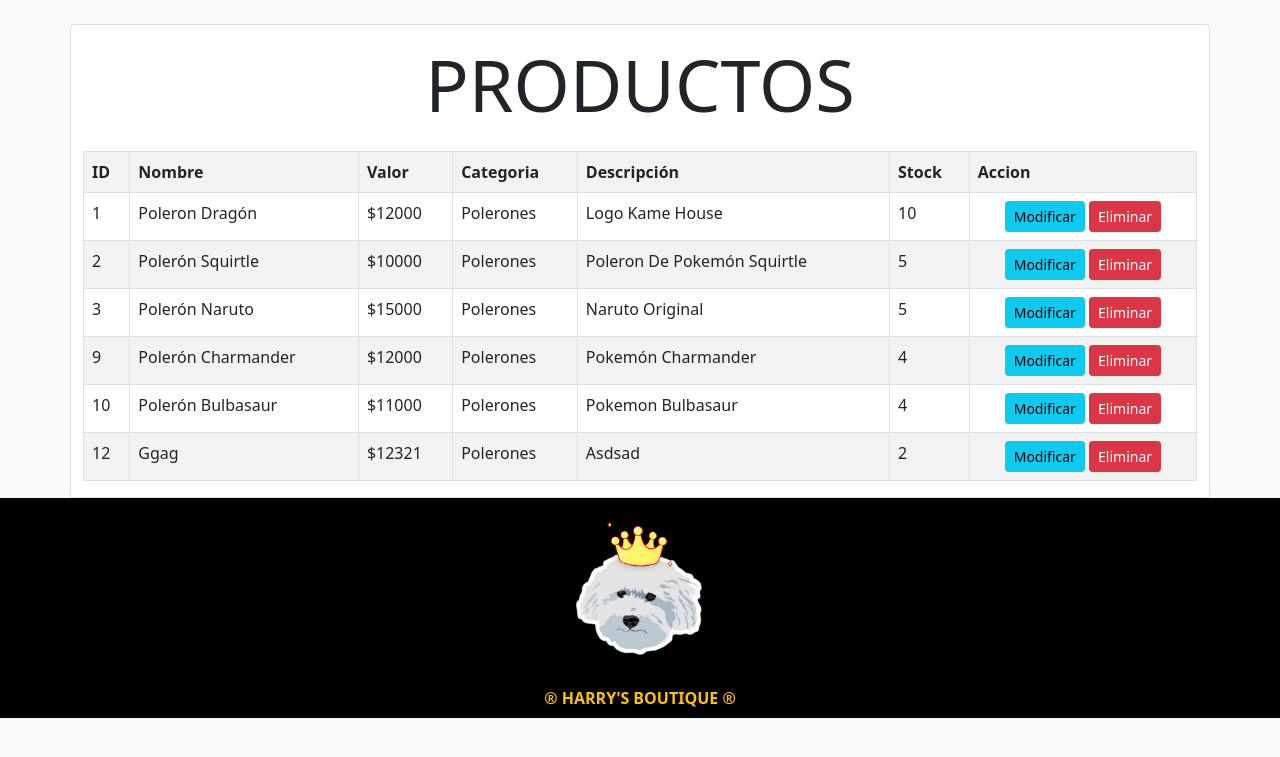
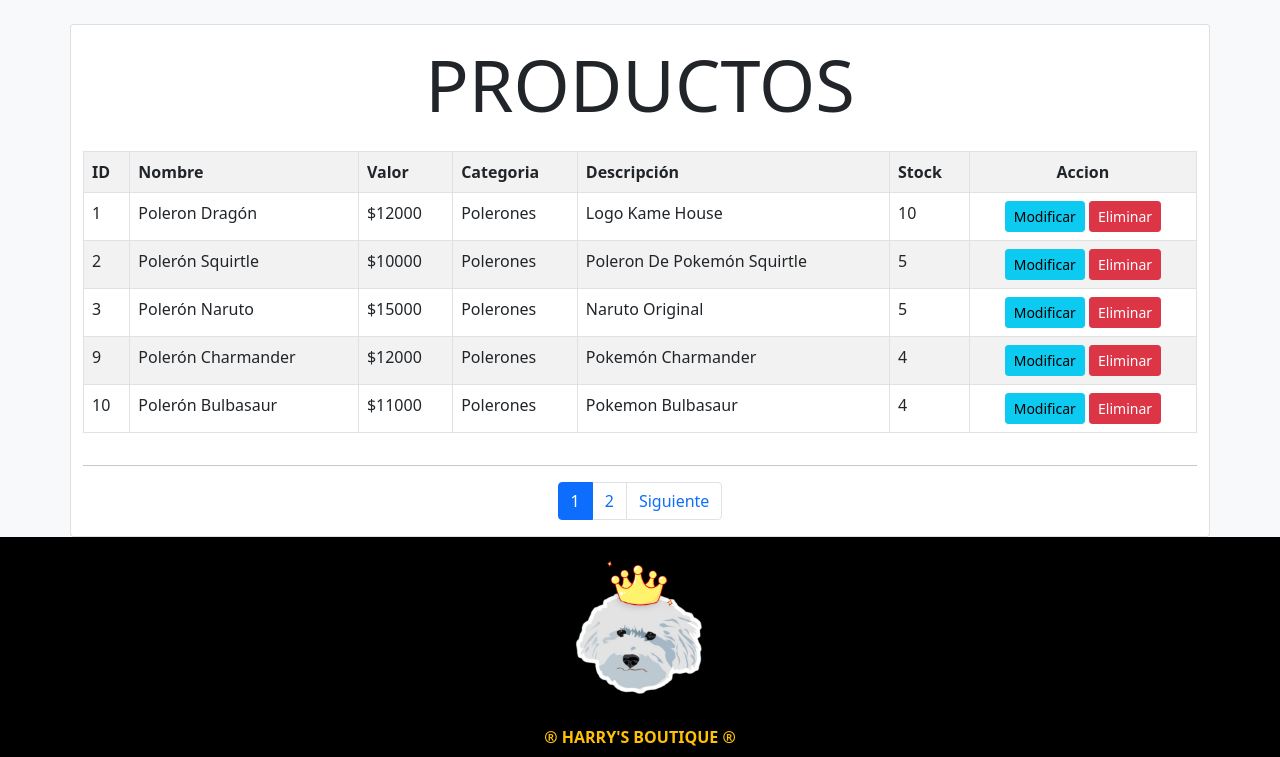
Before and after one commit to felipevega-dev/HarrysDjango, a Django app: page /listado_productos/ in a window 1280 px wide. Shown: the part 121-878 px from the top of the page. Before the commit the page ends 839 px from the top, so only its background shows below. Run offline with Django 4.2, Linux system fonts and the light colour scheme; data comes from the database, SQL or seed files in the repository; both versions use the stored data as it was after the commit; some libraries are stand-ins or nearby versions.

Commit message:
V1.4
Se agrega la paginación en el listado de productos.

```diff
--- /dev/null
+++ b/core/templates/app/paginator.html
@@ -0,0 +1,46 @@
+{% if paginator.num_pages > 1%}
+<div class="d-flex justify-content-center">
+    <ul class="pagination">
+        {% if entity.has_previous %}
+            <li class="page-item d-none d-sm-block"><a class="page-link" href="?page={{ entity.previous_page_number }}#pagtable">Anterior</a></li>
+        {% endif %}
+        {% for page in paginator.page_range %}
+            {% if forloop.last and page != entity.number and paginator.num_pages > 7 %}
+                {% if entity.next_page_number != paginator.num_pages%}
+                <li class="page-item">
+                    <a class="page-link" href="?page={{ entity.number | add:1}}#pagtable">...</a>
+                </li>
+                {% endif %}
+            <li class="page-item">
+                    <a class="page-link" href="?page={{paginator.num_pages}}#pagtable">{{paginator.num_pages}}</a>
+            </li>
+            {% endif %}
+            {% if page == entity.number and page > 7 %}
+            <li class="page-item">
+                <a class="page-link" href="?page={{ page | add:-1 }}#pagtable">...</a>
+            </li>
+            {% endif %}
+            {% if page < 7 or page == entity.number %}
+            <li class="page-item {% if page == entity.number %}active{% endif %}">
+                <a class="page-link" href="?page={{ page }}#pagtable">{{ page }}</a>
+            </li>
+            {% endif %}
+        {% endfor %}
+        {% if entity.has_next %}
+            <li class="page-item d-none d-sm-block">
+                <a class="page-link" href="?page={{ entity.next_page_number }}#pagtable">Siguiente</a>
+            </li>
+        {% endif %}
+    </ul>
+</div>
+<div class="d-flex justify-content-center d-sm-none">
+    {% if entity.has_previous %}
+        <span class="page-item"><a  class="page-link" href="?page={{ entity.previous_page_number }}#pagtable">Anterior</a></span>
+    {% endif %}
+    {% if entity.has_next %}
+        <span class="page-item"><a class="page-link" href="?page={{ entity.next_page_number }}#pagtable">Siguiente</a></span>
+    {% endif %}
+    <br>
+    <br>
+</div>
+{% endif %}
--- a/core/templates/harrys/listado_productos.html
+++ b/core/templates/harrys/listado_productos.html
@@ -37,10 +37,10 @@
             <th>Categoria</th>
             <th>Descripción</th>
             <th>Stock</th>
-            <th>Accion</th>
+            <th class="text-center">Accion</th>
         </tr>
 
-        {% for p in productos%}
+        {% for p in entity%}
         <div class="container">
             <tr>
                 <td>{{ p.id }}</td>
@@ -59,5 +59,10 @@
         </div>
         {%endfor%}
     </table>
+    <hr>
+    <div>
+        {% include 'app/paginator.html' %}
+    </div>
+
 </div>
 {% endblock %}
--- a/core/views.py
+++ b/core/views.py
@@ -6,6 +6,8 @@ from django.contrib import messages
 from django.contrib.auth.decorators import login_required, permission_required
 from django.contrib.auth import login, authenticate
 from core.models import Producto
+from django.core.paginator import Paginator
+from django.http import Http404
 
 #REST
 from rest_framework import viewsets
@@ -38,9 +40,19 @@ def contacto(request):
 
 def listado_productos(request):
     productos = Producto.objects.all()
+    page = request.GET.get('page', 1)
+
+    try:
+        paginator = Paginator(productos,5)
+        productos = paginator.page(page)
+    except:
+        raise Http404
+
     data={
-        'productos':productos
+        'entity':productos,
+        'paginator': paginator
     }
+
     return render(request,'harrys/listado_productos.html',data)
 
 @permission_required('core.add_producto')
```
Also changed, not shown: db.sqlite3.
